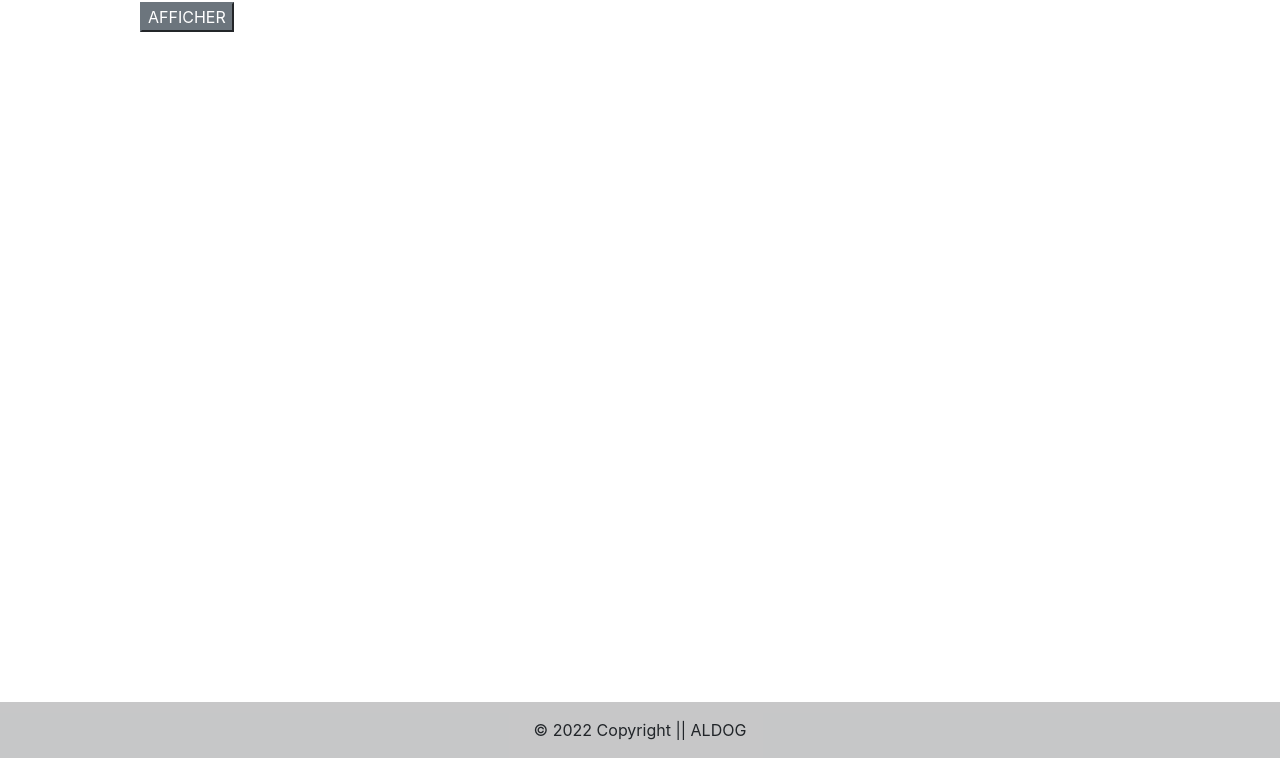
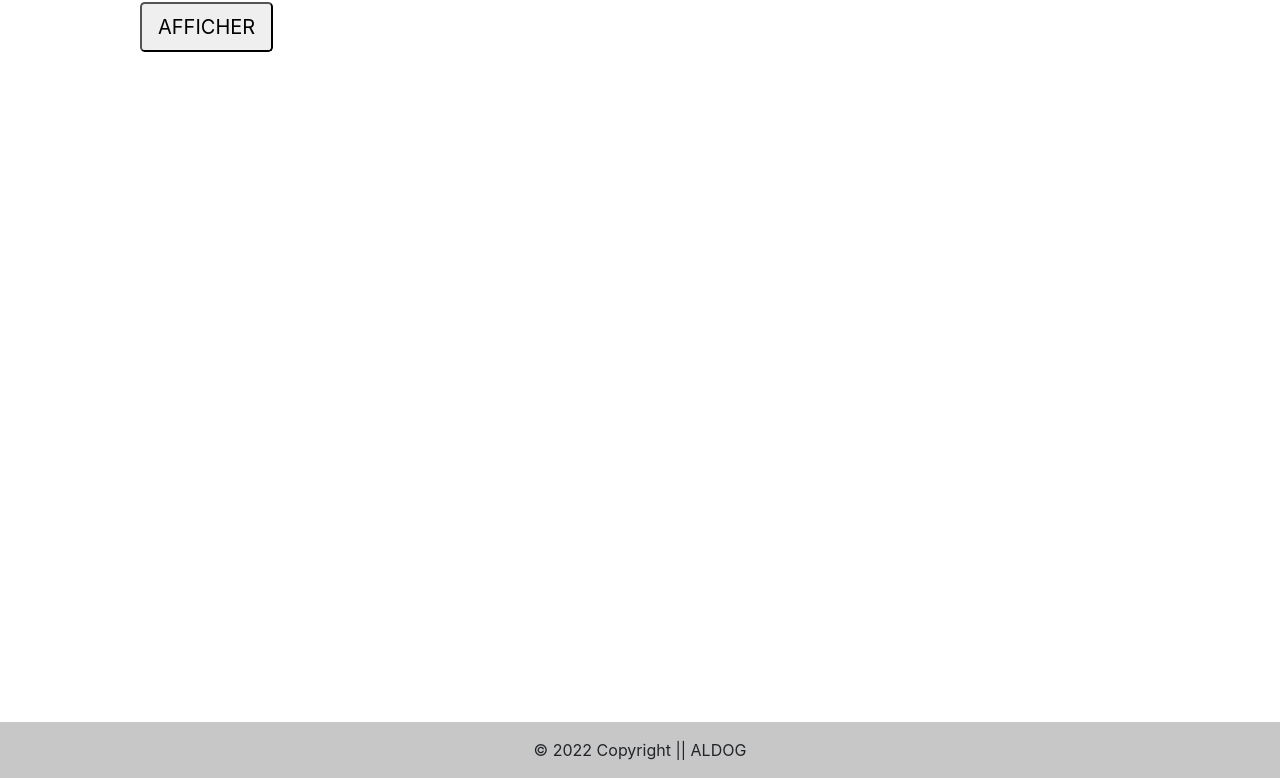
Before and after one commit to C-Alicia/ECFDOGS, a plain HTML site: page photo.html in a window 1280 px wide. Shown: the part 304-1082 px from the top of the page. Drawn offline with nearby package versions, Linux system fonts and the light colour scheme.

Commit message:
page photo modification

```diff
--- a/assets/js/app.js
+++ b/assets/js/app.js
@@ -20,7 +20,6 @@ let dogresult = document.querySelector('#dog_result');
 btnafficher.addEventListener('click', getRandomDog)
 
 function getRandomDog(){
-
 fetch('https://dog.ceo/api/breeds/image/random')
 .then(res=> res.json())
 .then(data => dogresult.style.backgroundImage = "url(" + data.message + ")"
--- a/photo.html
+++ b/photo.html
@@ -35,7 +35,7 @@
     </header>
     <div class="containers h-100">
                  <h1> Afficher un chien aléatoire</h1>
-        <button class="button btn-secondary">AFFICHER</button>
+            <button class="buttonbtn-secondary btn-lg">AFFICHER</button>
             <div class="results">
                 <div class="result">
                     <div id="dog_result">
@@ -43,6 +43,7 @@
                     </div>
                 </div>
             </div>
+
     </div>
     <footer class="bg-light text-center text-lg-start">
         <div class="text-center p-3" style="background-color: rgba(0, 0, 0, 0.2);">
```
Lines whose indentation alone changed are shown as unchanged.
